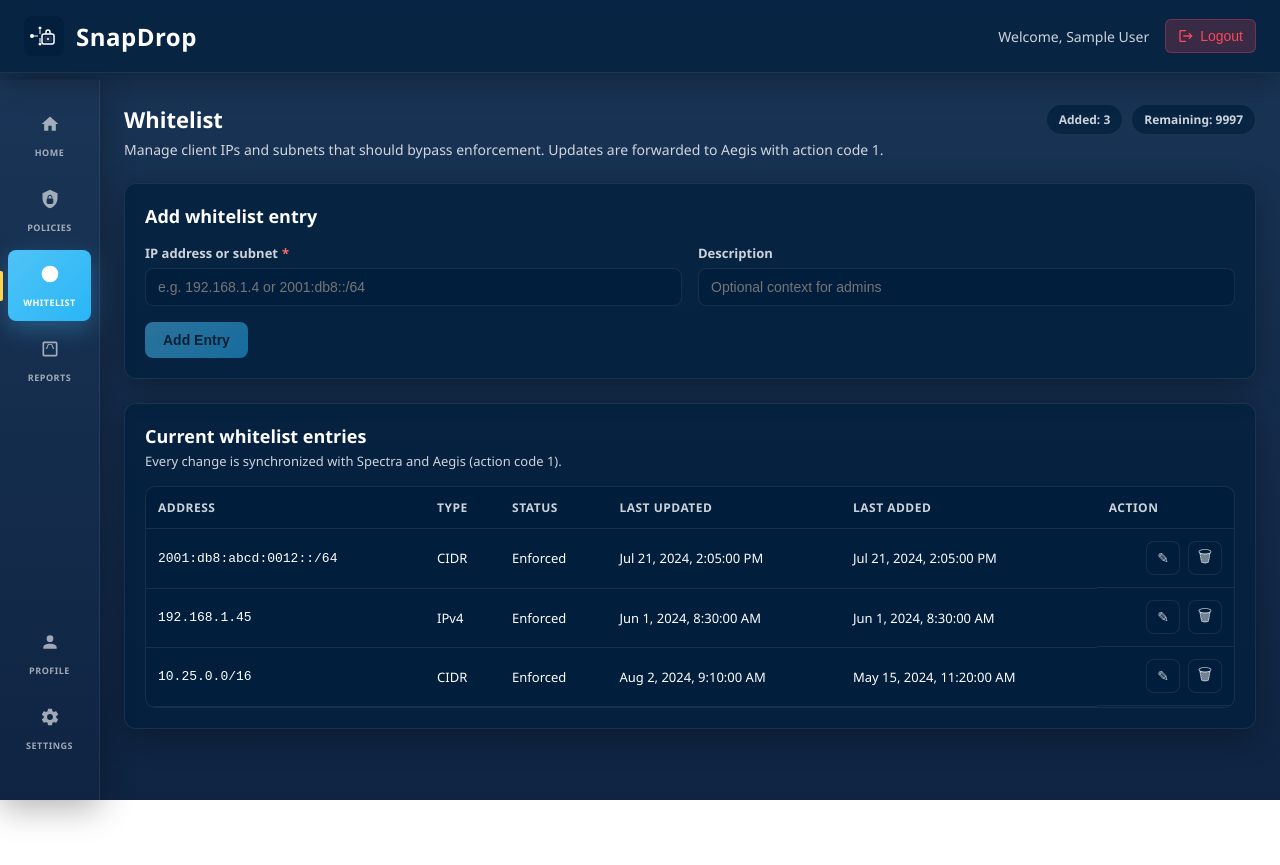
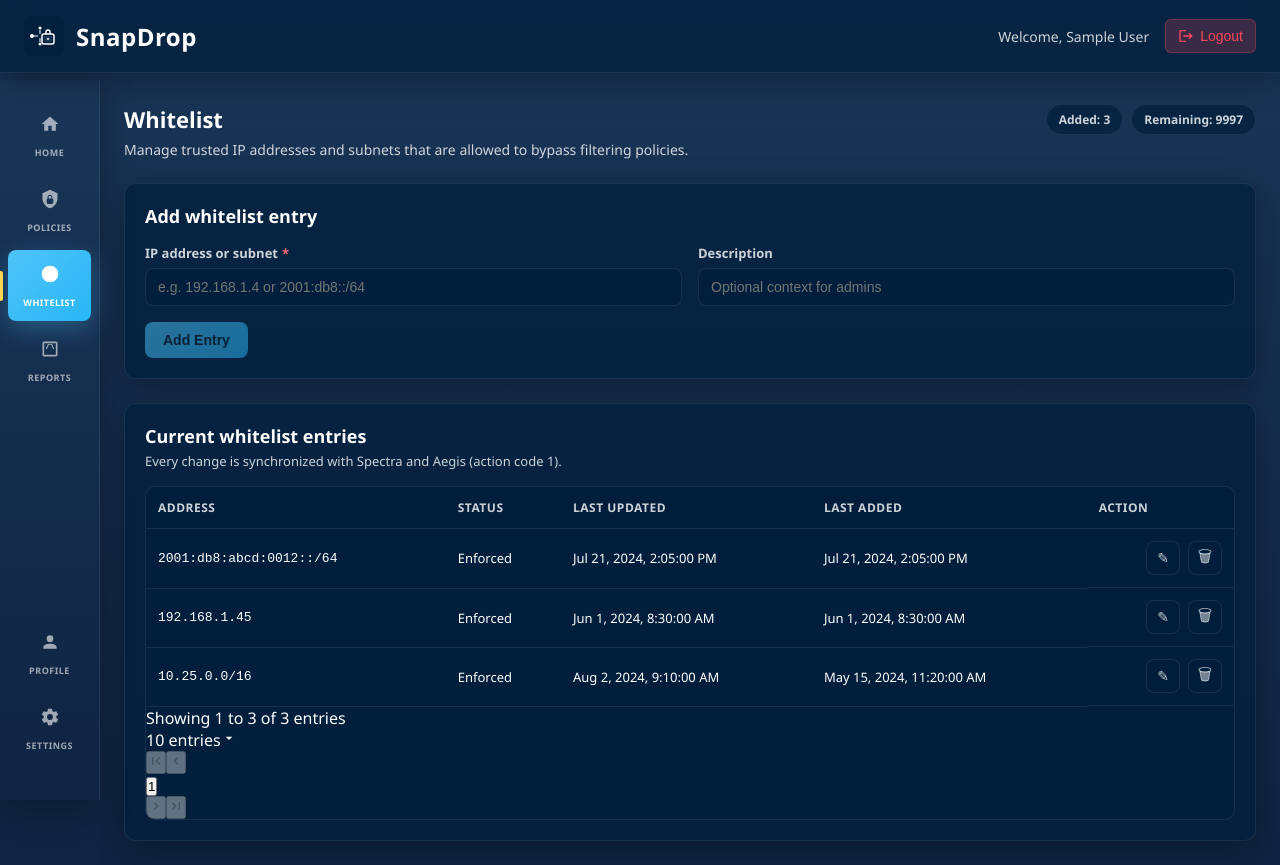
Before and after one commit to akki884205-cell/snapDrop, an Angular app: page /whitelist in a window 1280 px wide. Before the commit the page ends 800 px from the top, so only its background shows below. Built offline with nearby package versions, Linux system fonts and the light colour scheme; sample sign-in values are in the browser's storage.

Commit message:
Adjust whitelist panel template for new layout and pagination
cgen-4b7ae2ca985844a28a190eb86724a678

```diff
--- a/src/app/policies/whitelist-panel/whitelist-panel.component.html
+++ b/src/app/policies/whitelist-panel/whitelist-panel.component.html
@@ -2,7 +2,7 @@
   <header class="panel-header">
     <div class="panel-heading">
       <h2 class="panel-title">Whitelist</h2>
-      <p class="panel-description">Manage client IPs and subnets that should bypass enforcement. Updates are forwarded to Aegis with action code 1.</p>
+      <p class="panel-description">Manage trusted IP addresses and subnets that are allowed to bypass filtering policies.</p>
     </div>
     <div class="panel-metrics" aria-live="polite">
       <span class="metric-badge">Added: {{ entries.length }}</span>
@@ -76,21 +76,19 @@
       <table class="whitelist-table" *ngIf="!isLoading && entries.length > 0">
         <thead>
           <tr>
-            <th scope="col">Address</th>
-            <th scope="col">Type</th>
-            <th scope="col">Status</th>
-            <th scope="col">Last Updated</th>
-            <th scope="col">Last Added</th>
+            <th scope="col" class="address-column">Address</th>
+            <th scope="col" class="status-column">Status</th>
+            <th scope="col" class="timestamp-column">Last Updated</th>
+            <th scope="col" class="timestamp-column">Last Added</th>
             <th scope="col" class="actions-header">Action</th>
           </tr>
         </thead>
         <tbody>
-          <tr *ngFor="let entry of entries; trackBy: trackById">
+          <tr *ngFor="let entry of displayedEntries; trackBy: trackById">
             <td class="cell-address" [attr.title]="entry.description || null">{{ entry.value }}</td>
-            <td>{{ entry.type }}</td>
-            <td>{{ getStatus(entry) }}</td>
-            <td>{{ entry.updatedAt | date:'medium' }}</td>
-            <td>{{ entry.createdAt | date:'medium' }}</td>
+            <td class="status-cell">{{ getStatus(entry) }}</td>
+            <td class="timestamp-cell">{{ entry.updatedAt | date:'medium' }}</td>
+            <td class="timestamp-cell">{{ entry.createdAt | date:'medium' }}</td>
             <td class="actions-cell">
               <button type="button" class="icon-btn" (click)="onEdit(entry)" [attr.aria-label]="'Edit ' + entry.value">
                 <span class="icon-pencil"></span>
@@ -103,6 +101,63 @@
         </tbody>
       </table>
 
+      <div class="pagination-section" *ngIf="!isLoading && entries.length > 0">
+        <div class="pagination-left">
+          <div class="pagination-info">{{ getShowingText() }}</div>
+          <div class="page-size-selector" (click)="$event.stopPropagation()">
+            <div class="page-size-dropdown" (click)="togglePageSizeDropdown($event)">
+              <span class="page-size-text">{{ pageSize }} entries</span>
+              <svg class="dropdown-arrow" [class.open]="showPageSizeDropdown" width="16" height="16" viewBox="0 0 24 24" fill="currentColor">
+                <path d="M7 10l5 5 5-5z" />
+              </svg>
+            </div>
+            <div class="page-size-menu" *ngIf="showPageSizeDropdown">
+              <div
+                *ngFor="let size of pageSizeOptions"
+                class="page-size-option"
+                [class.selected]="size === pageSize"
+                (click)="onPageSizeChange(size)"
+              >
+                {{ size }} entries
+              </div>
+            </div>
+          </div>
+        </div>
+
+        <div class="pagination-controls">
+          <button class="pagination-btn first-last-btn" [disabled]="currentPage === 1" (click)="onFirstPage()" title="First page">
+            <svg width="16" height="16" viewBox="0 0 24 24" fill="currentColor">
+              <path d="M18.41,16.59L13.82,12L18.41,7.41L17,6L11,12L17,18L18.41,16.59M6,6V18H8V6H6Z" />
+            </svg>
+          </button>
+          <button class="pagination-btn" [disabled]="currentPage === 1" (click)="onPreviousPage()" title="Previous page">
+            <svg width="16" height="16" viewBox="0 0 24 24" fill="currentColor">
+              <path d="M15.41,16.58L10.83,12L15.41,7.41L14,6L8,12L14,18L15.41,16.58Z" />
+            </svg>
+          </button>
+          <div class="page-numbers">
+            <button
+              *ngFor="let page of getPageNumbers()"
+              class="page-number"
+              [class.active]="page === currentPage"
+              (click)="onPageChange(page)"
+            >
+              {{ page }}
+            </button>
+          </div>
+          <button class="pagination-btn" [disabled]="currentPage === totalPages" (click)="onNextPage()" title="Next page">
+            <svg width="16" height="16" viewBox="0 0 24 24" fill="currentColor">
+              <path d="M8.59,16.58L13.17,12L8.59,7.41L10,6L16,12L10,18L8.59,16.58Z" />
+            </svg>
+          </button>
+          <button class="pagination-btn first-last-btn" [disabled]="currentPage === totalPages" (click)="onLastPage()" title="Last page">
+            <svg width="16" height="16" viewBox="0 0 24 24" fill="currentColor">
+              <path d="M5.59,7.41L10.18,12L5.59,16.59L7,18L13,12L7,6L5.59,7.41M16,6V18H18V6H16Z" />
+            </svg>
+          </button>
+        </div>
+      </div>
+
       <div class="empty-state" *ngIf="!isLoading && entries.length === 0">
         <p>No whitelist entries yet. Add an IP address or subnet to start.</p>
       </div>
```
